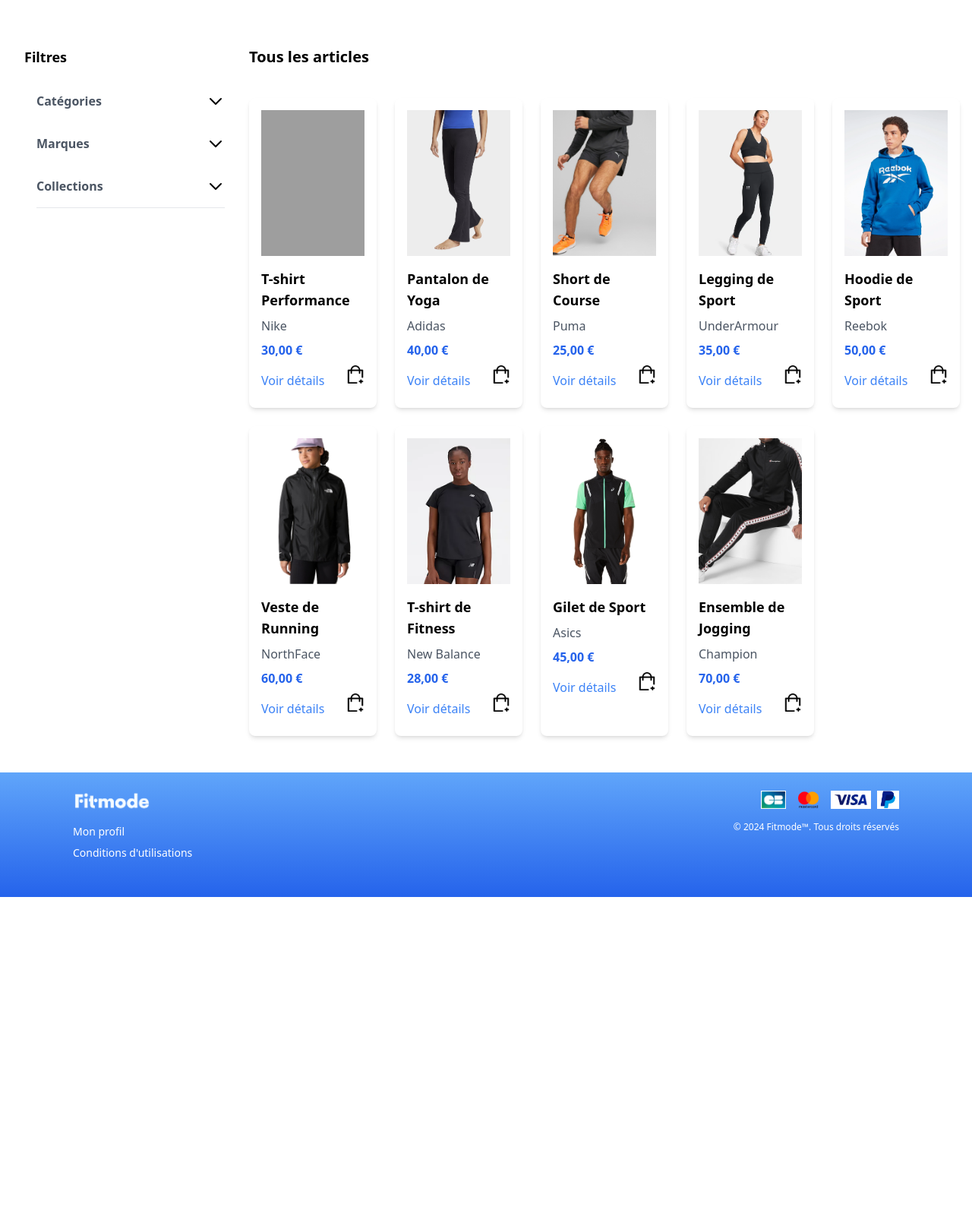
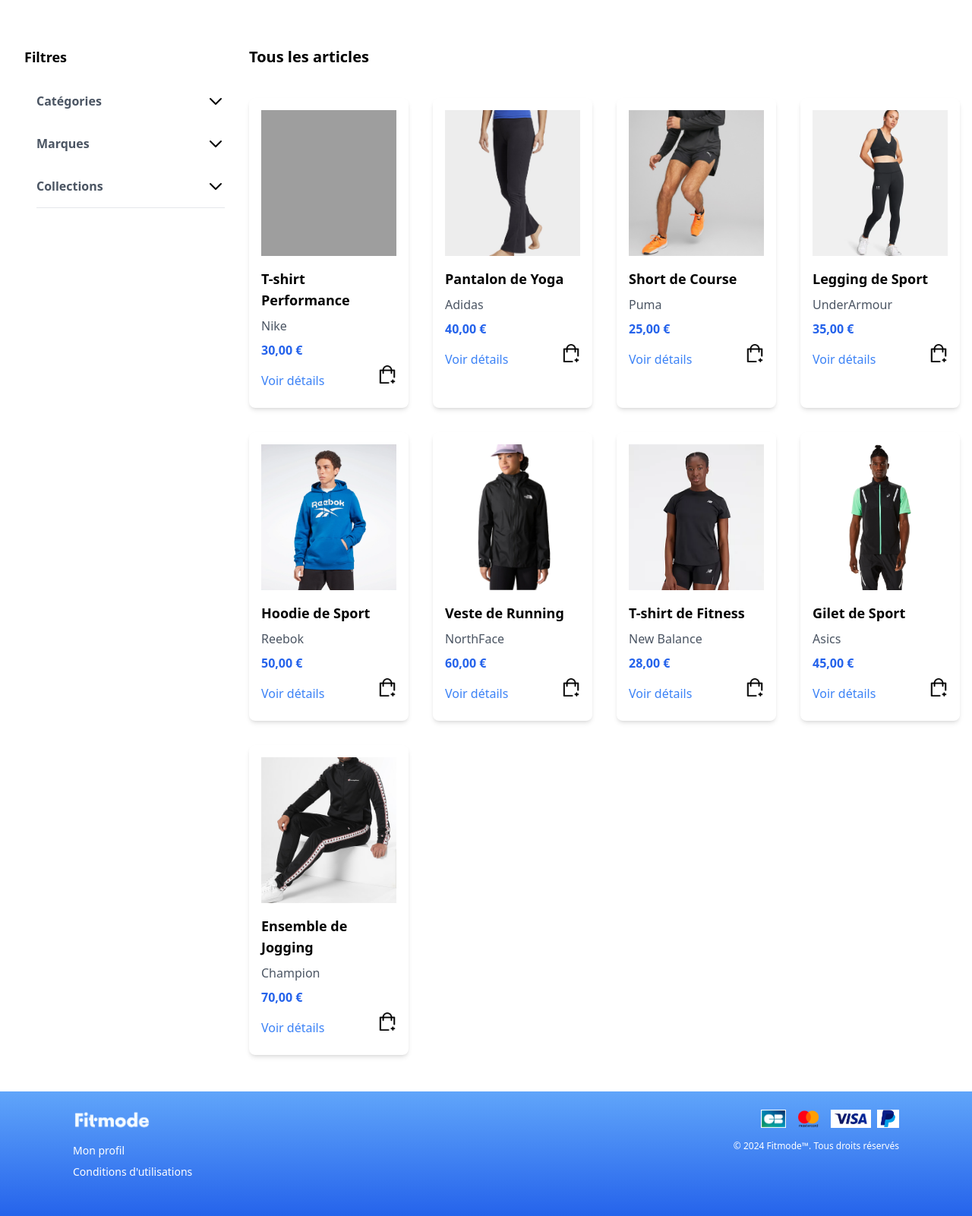
Before and after one commit to ArthurDesc/shopping-website, a PHP site: page /shopping-website/pages/produit.php in a window 1280 px wide. Shown: the part 74-1675 px from the top of the page at 76% size. Before the commit the page ends 1255 px from the top, so only its background shows below. Run offline with PHP 8.4, Linux system fonts and the light colour scheme; data comes from the database, SQL or seed files in the repository; some libraries are stand-ins or nearby versions; grey boxes are pictures that could not be loaded.

Commit message:
more space

```diff
--- a/pages/produit.php
+++ b/pages/produit.php
@@ -304,7 +304,7 @@ while ($row = mysqli_fetch_assoc($result_categories_actives)) {
 <section class="products_list">
     <?php
     if (!empty($produits)) {
-        echo '<div class="grid grid-cols-2 sm:grid-cols-3 md:grid-cols-4 lg:grid-cols-5 gap-4 sm:gap-6 mt-6">';
+        echo '<div class="grid grid-cols-2 sm:grid-cols-2 md:grid-cols-3 lg:grid-cols-4 gap-4 sm:gap-6 lg:gap-8 mt-6">';
         foreach ($produits as $produit) {
             $image_url = $image_base_path . ($produit->getImageUrl() ?? 'default_product.jpg');
 
```
